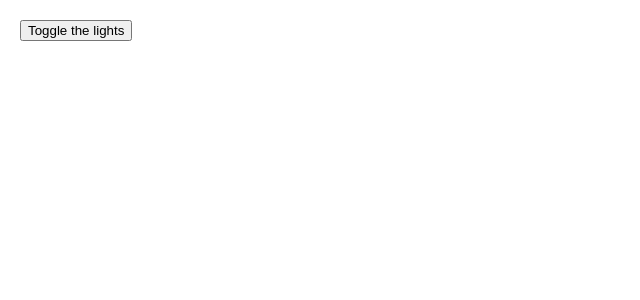
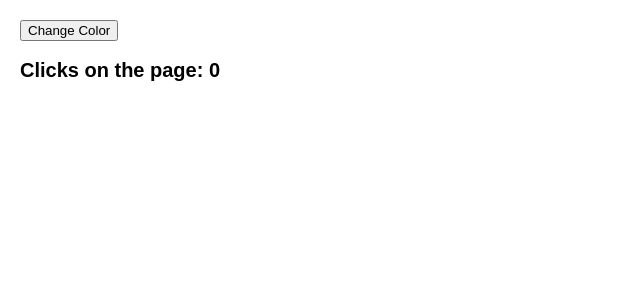
Before and after one commit to rasyidcode/react-examples, a React (Vite) app in the folder adding-interactivity/: page / in a window 1280 px wide. Shown: the top 300 px of the page, without its empty margins (0-640 px from the left). Built offline with nearby package versions, Linux system fonts and the light colour scheme.

Commit message:
adding-interactivity: challenge #2

```diff
--- /dev/null
+++ b/adding-interactivity/src/AI_9_App.css
@@ -0,0 +1 @@
+/* no-op */
--- /dev/null
+++ b/adding-interactivity/src/AI_9_App.tsx
@@ -0,0 +1,50 @@
+import { useState } from "react";
+import "./AI_8_App.css";
+
+function ColorSwitch({ onChangeColor }: { onChangeColor: () => void }) {
+  return (
+    <button
+      onClick={(e) => {
+        e.stopPropagation();
+        onChangeColor();
+      }}
+    >
+      Change Color
+    </button>
+  );
+}
+
+export default function App() {
+  const [clicks, setClicks] = useState(0);
+
+  function handleClickOutside() {
+    setClicks((c) => c + 1);
+  }
+
+  function getRandomColor() {
+    const r = 150 + Math.round(100 * Math.random());
+    const g = 150 + Math.round(100 * Math.random());
+    const b = 150 + Math.round(100 * Math.random());
+    return `rgb(${r}, ${g}, ${b})`;
+  }
+
+  function handleChangeColor() {
+    const bodyStyle = document.body.style;
+    bodyStyle.backgroundColor = getRandomColor();
+  }
+
+  return (
+    <div
+      style={{
+        width: "100%",
+        height: "100%",
+      }}
+      onClick={handleClickOutside}
+    >
+      <ColorSwitch onChangeColor={handleChangeColor} />
+      <br />
+      <br />
+      <h2>Clicks on the page: {clicks}</h2>
+    </div>
+  );
+}
--- a/adding-interactivity/src/main.tsx
+++ b/adding-interactivity/src/main.tsx
@@ -1,7 +1,7 @@
 import { StrictMode } from "react";
 import { createRoot } from "react-dom/client";
 import "./index.css";
-import App from "./AI_8_App.tsx";
+import App from "./AI_9_App.tsx";
 
 createRoot(document.getElementById("root")!).render(
   <StrictMode>
```
